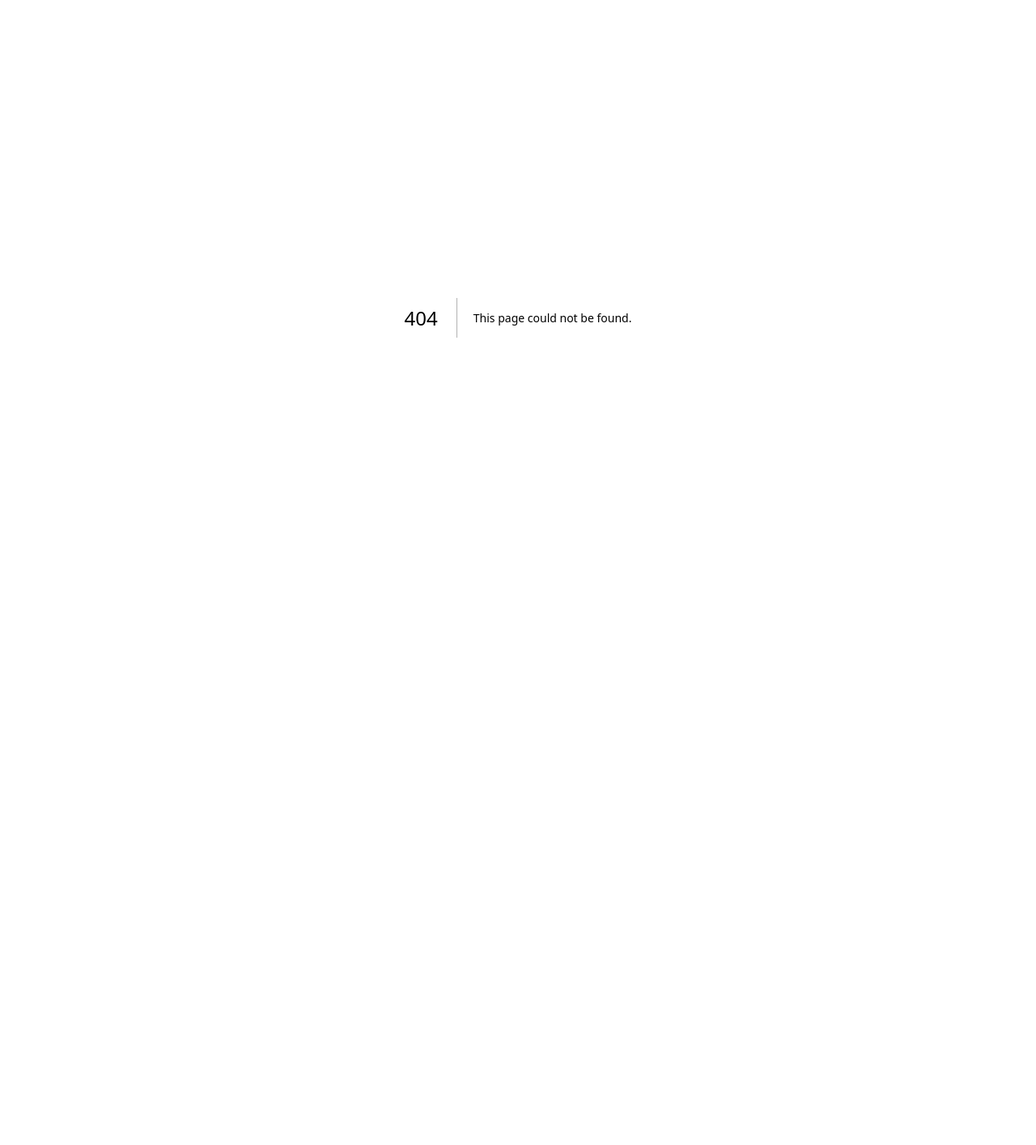
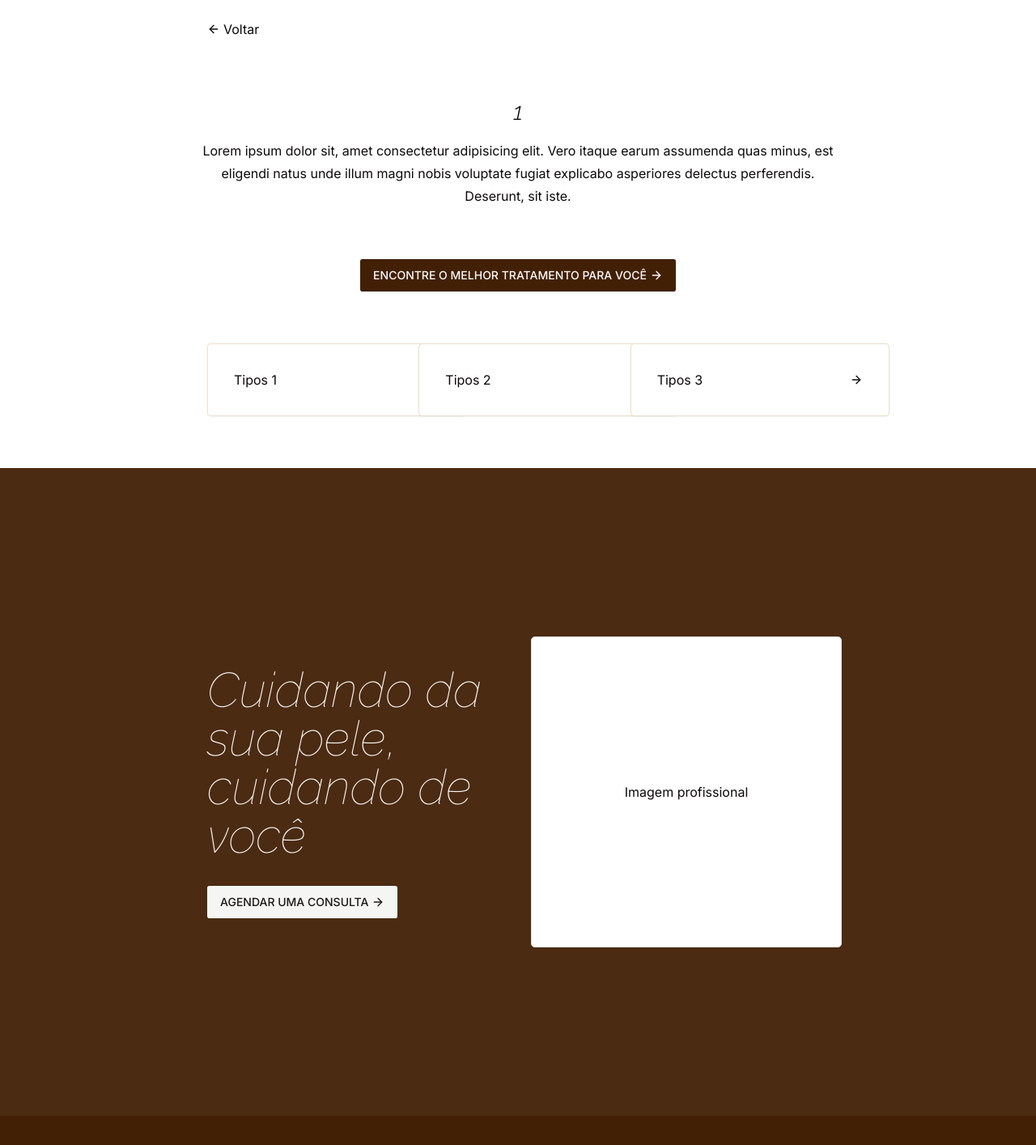
Before and after one commit to GabrielOtsugua/dani-portfolio, a Next.js app: page /tratamentos/1 in a window 1280 px wide. Before the commit this address had no page. Shown: the part 80-1494 px from the top of the page at 81% size. Before the commit the page ends 872 px from the top, so only its background shows below. Built offline with nearby package versions, Linux system fonts and the light colour scheme.

Commit message:
ajustar o componente Container

```diff
--- a/src/app/layout.tsx
+++ b/src/app/layout.tsx
@@ -2,6 +2,11 @@ import type { Metadata } from "next";
 import { Inter } from "next/font/google";
 import "./globals.css";
 import LayoutNav from "@/components/LayoutNav";
+import Container from "@/components/Container";
+import { Button } from "@/components/ui/button";
+import { Card } from "@/components/ui/card";
+import Link from "next/link";
+import { ArrowRight, Instagram } from "lucide-react";
 
 const inter = Inter({ subsets: ["latin"] });
 
@@ -21,6 +26,54 @@ export default function RootLayout({
         <LayoutNav />
 
         <main className="overflow-x-hidden">{children}</main>
+
+        <div className="bg-main/95 text-stone-100">
+          <Container className="h-screen grid grid-cols-2 gap-8 items-center">
+            <main className="space-y-8">
+              <p className="font-custom font-thin italic text-6xl w-[350px]">
+                Cuidando da sua pele, cuidando de você
+              </p>
+
+              <Button variant={"secondary"} className="gap-1">
+                AGENDAR UMA CONSULTA <ArrowRight size={16} />
+              </Button>
+            </main>
+            <div>
+              <Card className="bg-white w-96 h-96 flex justify-center items-center">
+                Imagem profissional
+              </Card>
+            </div>
+          </Container>
+        </div>
+
+        <footer className="bg-main text-background">
+          <Container className="grid grid-cols-4 gap-8 py-8">
+            <div className="flex flex-col items-start font-custom font-thin text-3xl italic text-yellow-200/60">
+              <p>Dra.</p>
+              <p>Dani</p>
+              <p>Moraes</p>
+            </div>
+            <div className="">
+              <p className="text-lg">Endereço</p>
+              <p>Rua Canadá, 215, Jd. América – São Paulo SP</p>
+            </div>
+            <div className="">
+              <p className="text-lg">Contato</p>
+              <p>WhatsApp: (11) 95776-1003</p>
+            </div>
+            <div className="">
+              <p className="text-lg">Acompanhe</p>
+              <Button variant={"ghost"} className="rounded-full p-2 text-main2">
+                <Link
+                  href="https://www.instagram.com/dradanimoraess/"
+                  target="_blank"
+                >
+                  <Instagram />
+                </Link>
+              </Button>
+            </div>
+          </Container>
+        </footer>
       </body>
     </html>
   );
--- a/src/app/page.tsx
+++ b/src/app/page.tsx
@@ -4,7 +4,6 @@ import { Button } from "@/components/ui/button";
 import { Card } from "@/components/ui/card";
 import { Drawer, DrawerTrigger } from "@/components/ui/drawer";
 import { ArrowRight, Instagram, MoveDown } from "lucide-react";
-import Link from "next/link";
 
 export default function Home() {
   return (
@@ -96,54 +95,6 @@ export default function Home() {
           </div>
         </Container>
       </div>
-
-      <div className="bg-main/95 text-stone-100">
-        <Container className="h-screen grid grid-cols-2 gap-8 items-center">
-          <main className="space-y-8">
-            <p className="font-custom font-thin italic text-6xl w-[350px]">
-              Cuidando da sua pele, cuidando de você
-            </p>
-
-            <Button variant={"secondary"} className="gap-1">
-              AGENDAR UMA CONSULTA <ArrowRight size={16} />
-            </Button>
-          </main>
-          <div>
-            <Card className="bg-white w-96 h-96 flex justify-center items-center">
-              Imagem profissional
-            </Card>
-          </div>
-        </Container>
-      </div>
-
-      <footer className="bg-main text-background">
-        <Container className="grid grid-cols-4 gap-8 py-8">
-          <div className="flex flex-col items-start font-custom font-thin text-3xl italic text-yellow-200/60">
-            <p>Dra.</p>
-            <p>Dani</p>
-            <p>Moraes</p>
-          </div>
-          <div className="">
-            <p className="text-lg">Endereço</p>
-            <p>Rua Canadá, 215, Jd. América – São Paulo SP</p>
-          </div>
-          <div className="">
-            <p className="text-lg">Contato</p>
-            <p>WhatsApp: (11) 95776-1003</p>
-          </div>
-          <div className="">
-            <p className="text-lg">Acompanhe</p>
-            <Button variant={"ghost"} className="rounded-full p-2 text-main2">
-              <Link
-                href="https://www.instagram.com/dradanimoraess/"
-                target="_blanck"
-              >
-                <Instagram />
-              </Link>
-            </Button>
-          </div>
-        </Container>
-      </footer>
     </div>
   );
 }
--- /dev/null
+++ b/src/app/tratamentos/[type]/page.tsx
@@ -0,0 +1,59 @@
+"use client";
+
+import Container from "@/components/Container";
+import { Button } from "@/components/ui/button";
+import { Card } from "@/components/ui/card";
+import { ArrowLeft, ArrowRight } from "lucide-react";
+import { useRouter } from "next/navigation";
+
+interface MenuParams {
+  params: { type: string };
+}
+
+export default function Treatments({ params }: MenuParams) {
+  const router = useRouter();
+
+  return (
+    <div>
+      <Container className="flex flex-col items-center py-16 space-y-16 relative">
+        <p
+          onClick={() => router.push("/")}
+          className="absolute top-8 left-0 flex items-center gap-1 cursor-pointer"
+        >
+          <ArrowLeft size={16} /> Voltar
+        </p>
+
+        <header className="space-y-4 text-center">
+          <p className="text-3xl font-custom italic font-light">
+            {params.type.replaceAll("-", " ")}
+          </p>
+          <p className="w-[800px] leading-7">
+            Lorem ipsum dolor sit, amet consectetur adipisicing elit. Vero
+            itaque earum assumenda quas minus, est eligendi natus unde illum
+            magni nobis voluptate fugiat explicabo asperiores delectus
+            perferendis. Deserunt, sit iste.
+          </p>
+        </header>
+
+        <Button className="gap-1">
+          ENCONTRE O MELHOR TRATAMENTO PARA VOCÊ <ArrowRight size={16} />
+        </Button>
+
+        <div className="grid grid-cols-3 gap-4">
+          <Card className="flex items-center justify-between p-8 w-80 border-main2/20 cursor-pointer hover:bg-muted">
+            <p className="w-[90%] line-clamp-1">Tipos 1</p>
+            <ArrowRight size={16} />
+          </Card>
+          <Card className="flex items-center justify-between p-8 w-80 border-main2/20 cursor-pointer hover:bg-muted">
+            <p className="w-[90%] line-clamp-1">Tipos 2</p>
+            <ArrowRight size={16} />
+          </Card>
+          <Card className="flex items-center justify-between p-8 w-80 border-main2/20 cursor-pointer hover:bg-muted">
+            <p className="w-[90%] line-clamp-1">Tipos 3</p>
+            <ArrowRight size={16} />
+          </Card>
+        </div>
+      </Container>
+    </div>
+  );
+}
--- a/src/app/treatments/page.tsx
+++ /dev/null
@@ -1,7 +0,0 @@
-export default function Treatments() {
-  return (
-    <div>
-      <p>Treatments</p>
-    </div>
-  );
-}
--- a/src/components/Container.tsx
+++ b/src/components/Container.tsx
@@ -6,5 +6,5 @@ interface ContainerProps {
 }
 
 export default function Container({ children, className }: ContainerProps) {
-  return <div className={`${className} px-16 w-full`}>{children}</div>;
+  return <div className={`${className} w-[60%] m-auto`}>{children}</div>;
 }
--- a/src/components/Menu.tsx
+++ b/src/components/Menu.tsx
@@ -1,64 +1,65 @@
 import { Instagram } from "lucide-react";
 import { Button } from "./ui/button";
-import { DrawerContent } from "./ui/drawer";
+import { DrawerClose, DrawerContent } from "./ui/drawer";
 import Link from "next/link";
+import Container from "./Container";
 
 export default function Menu() {
   return (
-    <DrawerContent className="px-16 pb-16 space-y-8 bg-main/40 text-stone-100 backdrop-blur-sm border-none">
+    <DrawerContent className="pb-16 bg-main/40 text-stone-100 backdrop-blur-sm border-none">
+      <Container className="space-y-8">
         <p className="flex items-center text-3xl font-custom italic font-light">
           Tratamentos
         </p>
+
         <main className="grid grid-cols-2 gap-4 text-2xl font-custom font-light italic pb-8">
-        <Link href="" className="hover:text-main2 w-fit">
-          Tratamento específico
+          <DrawerClose asChild>
+            <Link
+              href="/tratamentos/tratamentos-capilares"
+              className="hover:text-main2 w-fit"
+            >
+              Tratamentos capilares
             </Link>
-        <Link href="" className="hover:text-main2 w-fit">
-          Tratamento específico
+          </DrawerClose>
+          <DrawerClose asChild>
+            <Link
+              href="/tratamentos/injetaveis"
+              className="hover:text-main2 w-fit"
+            >
+              Injetáveis
             </Link>
-        <Link href="" className="hover:text-main2 w-fit">
-          Tratamento específico
+          </DrawerClose>
+          <DrawerClose asChild>
+            <Link
+              href="/tratamentos/firmeza-e-sustentacao-da-pele"
+              className="hover:text-main2 w-fit"
+            >
+              Firmeza e sustentação da pele
             </Link>
-        <Link href="" className="hover:text-main2 w-fit">
-          Tratamento específico
-        </Link>
-        <Link href="" className="hover:text-main2 w-fit">
-          Tratamento específico
-        </Link>
-        <Link href="" className="hover:text-main2 w-fit">
-          Tratamento específico
-        </Link>
-        <Link href="" className="hover:text-main2 w-fit">
-          Tratamento específico
-        </Link>
-        <Link href="" className="hover:text-main2 w-fit">
-          Tratamento específico
-        </Link>
-        <Link href="" className="hover:text-main2 w-fit">
-          Tratamento específico
-        </Link>
-        <Link href="" className="hover:text-main2 w-fit">
-          Tratamento específico
-        </Link>
+          </DrawerClose>
         </main>
+
         <footer className="grid grid-cols-2">
-        <div className="space-y-8">
-          <div className="space-y-4">
-            <p>Endereço</p>
+          <div>
+            <div>
+              <p className="text-lg">Endereço</p>
               <p>Rua Canadá, 215, Jd. América – São Paulo SP</p>
             </div>
-          <div className="space-y-4">
-            <p>Contato</p>
-            <p>WhatsApp: (11) 95776-1003</p>
           </div>
-        </div>
-        <div className="space-y-4">
-          <p>Acompanhe</p>
+
+          <div>
+            <p className="text-lg">Acompanhe</p>
             <Button variant={"ghost"} className="rounded-full p-2">
+              <Link
+                href="https://www.instagram.com/dradanimoraess/"
+                target="_blank"
+              >
                 <Instagram />
+              </Link>
             </Button>
           </div>
         </footer>
+      </Container>
     </DrawerContent>
   );
 }
```
Lines whose indentation alone changed are shown as unchanged.
